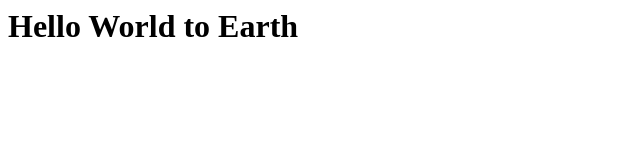
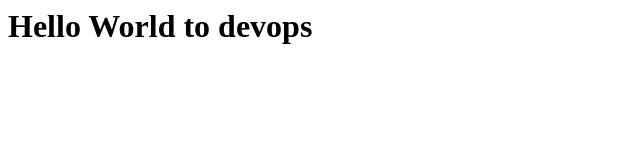
Before and after one commit to ashutoshking8888/website-aws, a plain HTML site: page index.html in a window 1280 px wide. Shown: the full height of the page, 0-640 px from the left. Drawn offline with Linux system fonts and the light colour scheme.

Commit message:
Update index.html

```diff
--- a/index.html
+++ b/index.html
@@ -1,7 +1,7 @@
 <html>
   <body>
     <h1>
-      Hello World to Earth
+      Hello World to devops
     </h1>
   </body>
 </html>
```
